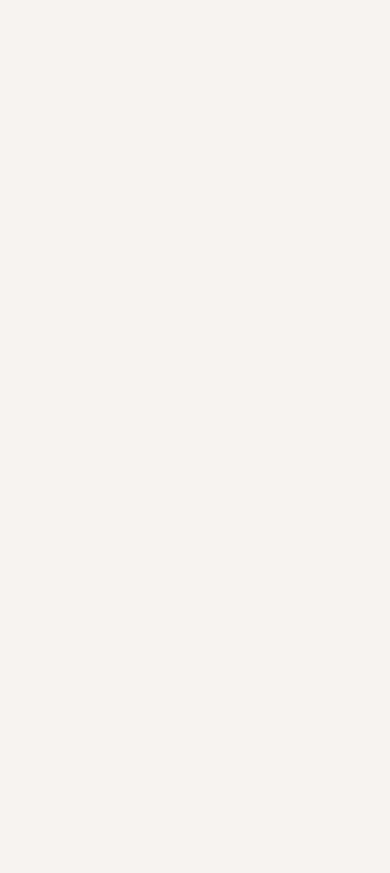
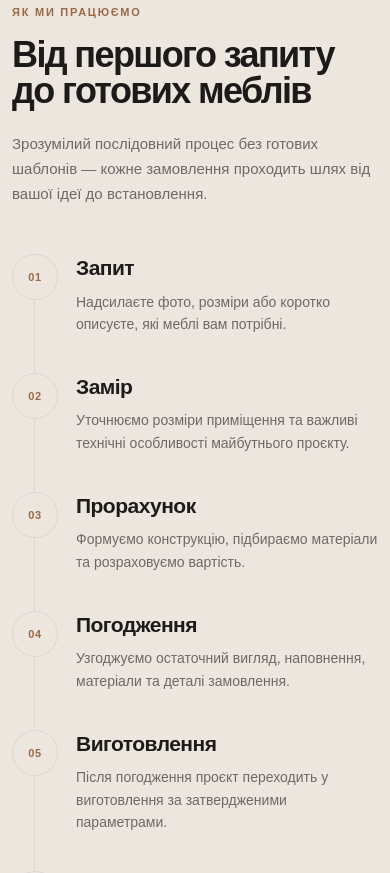
Before and after one commit to kostiantinkovalskyi93/4home-next, a Next.js app: page / in a window 390 px wide. Shown: the part 6360-7233 px from the top of the page. Before the commit the page ends 6290 px from the top, so only its background shows below. Built offline with nearby package versions, Linux system fonts and the light colour scheme.

Commit message:
feat: add homepage order process timeline

```diff
--- a/src/app/page.module.css
+++ b/src/app/page.module.css
@@ -627,10 +627,6 @@
   gap: 16px;
 }
 
-/* ========================================
-   PORTFOLIO GRID
-======================================== */
-
 .portfolioGrid {
   display: grid;
   grid-template-columns: repeat(12, minmax(0, 1fr));
@@ -765,6 +761,189 @@
 }
 
 /* ========================================
+   PROCESS
+======================================== */
+
+.process {
+  padding-block: 118px 126px;
+
+  background: var(--color-surface-soft);
+}
+
+.processHeader {
+  display: grid;
+  grid-template-columns:
+    minmax(0, 1fr)
+    minmax(280px, 420px);
+
+  align-items: end;
+
+  gap: 72px;
+}
+
+.processEyebrow {
+  margin-bottom: 18px;
+
+  color: var(--color-accent);
+
+  font-size: 12px;
+  font-weight: 700;
+  line-height: 1.2;
+
+  letter-spacing: 0.16em;
+}
+
+.processTitle {
+  max-width: 760px;
+
+  color: var(--color-text);
+
+  font-size: clamp(44px, 4.7vw, 68px);
+  font-weight: 700;
+  line-height: 1;
+
+  letter-spacing: -0.045em;
+}
+
+.processIntro {
+  max-width: 420px;
+
+  color: var(--color-text-muted);
+
+  font-size: 16px;
+  line-height: 1.7;
+}
+
+/* ========================================
+   PROCESS TIMELINE
+======================================== */
+
+.processTimeline {
+  position: relative;
+
+  display: grid;
+  grid-template-columns: repeat(6, minmax(0, 1fr));
+
+  gap: 0;
+
+  margin-top: 76px;
+}
+
+.processTimeline::before {
+  content: "";
+
+  position: absolute;
+  top: 23px;
+  right: 0;
+  left: 0;
+
+  height: 1px;
+
+  background: var(--color-border);
+}
+
+.processStep {
+  position: relative;
+
+  min-width: 0;
+
+  padding-right: 24px;
+}
+
+.processMarker {
+  position: relative;
+
+  z-index: 2;
+
+  width: 46px;
+  height: 46px;
+
+  display: flex;
+  align-items: center;
+  justify-content: center;
+
+  border: 1px solid var(--color-border);
+  border-radius: 50%;
+
+  background: var(--color-surface-soft);
+}
+
+.processMarker span {
+  color: var(--color-accent);
+
+  font-size: 11px;
+  font-weight: 700;
+
+  letter-spacing: 0.06em;
+}
+
+.processContent {
+  padding-top: 28px;
+}
+
+.processStepTitle {
+  max-width: 180px;
+
+  color: var(--color-text);
+
+  font-size: 21px;
+  font-weight: 600;
+  line-height: 1.15;
+
+  letter-spacing: -0.025em;
+}
+
+.processDescription {
+  max-width: 190px;
+
+  margin-top: 14px;
+
+  color: var(--color-text-muted);
+
+  font-size: 13px;
+  line-height: 1.6;
+}
+
+.processAction {
+  display: flex;
+  justify-content: flex-end;
+
+  margin-top: 64px;
+}
+
+.processButton {
+  min-height: 52px;
+
+  display: inline-flex;
+  align-items: center;
+  justify-content: space-between;
+
+  gap: 34px;
+
+  padding-inline: 22px;
+
+  border: 1px solid var(--color-text);
+  border-radius: var(--radius-sm);
+
+  color: var(--color-text);
+
+  font-size: 14px;
+  font-weight: 600;
+
+  transition:
+    background-color 180ms ease,
+    color 180ms ease,
+    transform 180ms ease;
+}
+
+.processButton:hover {
+  background: var(--color-text);
+  color: #ffffff;
+
+  transform: translateY(-1px);
+}
+
+/* ========================================
    FOCUS
 ======================================== */
 
@@ -773,7 +952,8 @@
 .categoryLink:focus-visible,
 .portfolioLink:focus-visible,
 .portfolioAllLink:focus-visible,
-.portfolioMobileLink:focus-visible {
+.portfolioMobileLink:focus-visible,
+.processButton:focus-visible {
   outline: 2px solid var(--color-accent);
   outline-offset: 4px;
 }
@@ -785,7 +965,8 @@
 @media (max-width: 1000px) {
   .advantagesHeader,
   .categoriesHeader,
-  .portfolioHeader {
+  .portfolioHeader,
+  .processHeader {
     grid-template-columns: 1fr;
 
     max-width: 760px;
@@ -793,7 +974,8 @@
 
   .sectionIntro,
   .categoriesIntro,
-  .portfolioIntro {
+  .portfolioIntro,
+  .processIntro {
     max-width: 620px;
   }
 
@@ -819,8 +1001,23 @@
   }
 
   .categoriesHeader,
-  .portfolioHeader {
+  .portfolioHeader,
+  .processHeader {
     gap: 28px;
+  }
+
+  .processTimeline {
+    grid-template-columns: repeat(3, minmax(0, 1fr));
+
+    row-gap: 56px;
+  }
+
+  .processTimeline::before {
+    display: none;
+  }
+
+  .processStep {
+    padding-right: 32px;
   }
 }
 
@@ -858,9 +1055,14 @@
     padding-block: 92px 100px;
   }
 
+  .process {
+    padding-block: 92px 100px;
+  }
+
   .advantagesGrid,
   .categoriesGrid,
-  .portfolioGrid {
+  .portfolioGrid,
+  .processTimeline {
     margin-top: 56px;
   }
 }
@@ -947,7 +1149,8 @@
   .eyebrow,
   .sectionEyebrow,
   .categoriesEyebrow,
-  .portfolioEyebrow {
+  .portfolioEyebrow,
+  .processEyebrow {
     font-size: 11px;
   }
 
@@ -986,14 +1189,16 @@
 
   .sectionTitle,
   .categoriesTitle,
-  .portfolioTitle {
+  .portfolioTitle,
+  .processTitle {
     font-size: clamp(38px, 10vw, 48px);
     line-height: 1.02;
   }
 
   .sectionIntro,
   .categoriesIntro,
-  .portfolioIntro {
+  .portfolioIntro,
+  .processIntro {
     font-size: 15px;
     line-height: 1.65;
   }
@@ -1082,6 +1287,83 @@
     font-size: 26px;
   }
 
+  .process {
+    padding-block: 76px 84px;
+  }
+
+  .processHeader {
+    gap: 22px;
+  }
+
+  .processTimeline {
+    position: relative;
+
+    display: grid;
+    grid-template-columns: 1fr;
+
+    gap: 0;
+
+    margin-top: 48px;
+  }
+
+  .processTimeline::before {
+    display: block;
+
+    top: 22px;
+    bottom: 22px;
+    left: 22px;
+
+    width: 1px;
+    height: auto;
+  }
+
+  .processStep {
+    display: grid;
+    grid-template-columns: 46px 1fr;
+
+    gap: 18px;
+
+    padding: 0 0 38px;
+  }
+
+  .processStep:last-child {
+    padding-bottom: 0;
+  }
+
+  .processMarker {
+    width: 46px;
+    height: 46px;
+  }
+
+  .processContent {
+    padding-top: 2px;
+  }
+
+  .processStepTitle {
+    max-width: none;
+
+    font-size: 21px;
+  }
+
+  .processDescription {
+    max-width: 360px;
+
+    margin-top: 10px;
+
+    font-size: 14px;
+  }
+
+  .processAction {
+    display: block;
+
+    margin-top: 48px;
+  }
+
+  .processButton {
+    width: 100%;
+    min-height: 54px;
+  }
+
   .categoryLink:hover .categoryImage,
   .portfolioLink:hover .portfolioImage {
     transform: none;
@@ -1099,7 +1381,8 @@
 
   .sectionTitle,
   .categoriesTitle,
-  .portfolioTitle {
+  .portfolioTitle,
+  .processTitle {
     font-size: 36px;
   }
 }
@@ -1117,7 +1400,8 @@
   .categoryMore,
   .portfolioImage,
   .portfolioArrow,
-  .portfolioAllLink {
+  .portfolioAllLink,
+  .processButton {
     transition: none;
   }
 }
--- a/src/app/page.tsx
+++ b/src/app/page.tsx
@@ -99,6 +99,45 @@ const portfolioProjects = [
     image: "/images/home/portfolio/hall-furniture.webp",
     alt: "Меблі для передпокою на замовлення",
     size: "small",
+  },
+];
+
+const processSteps = [
+  {
+    number: "01",
+    title: "Запит",
+    description:
+      "Надсилаєте фото, розміри або коротко описуєте, які меблі вам потрібні.",
+  },
+  {
+    number: "02",
+    title: "Замір",
+    description:
+      "Уточнюємо розміри приміщення та важливі технічні особливості майбутнього проєкту.",
+  },
+  {
+    number: "03",
+    title: "Прорахунок",
+    description:
+      "Формуємо конструкцію, підбираємо матеріали та розраховуємо вартість.",
+  },
+  {
+    number: "04",
+    title: "Погодження",
+    description:
+      "Узгоджуємо остаточний вигляд, наповнення, матеріали та деталі замовлення.",
+  },
+  {
+    number: "05",
+    title: "Виготовлення",
+    description:
+      "Після погодження проєкт переходить у виготовлення за затвердженими параметрами.",
+  },
+  {
+    number: "06",
+    title: "Доставка та монтаж",
+    description:
+      "Доставляємо меблі, виконуємо встановлення та перевіряємо готовий результат.",
   },
 ];
 
@@ -236,18 +275,13 @@ export default function Home() {
                         {category.number}
                       </span>
 
-                      <span
-                        className={styles.categoryArrow}
-                        aria-hidden="true"
-                      >
+                      <span className={styles.categoryArrow} aria-hidden="true">
                         ↗
                       </span>
                     </div>
 
                     <div className={styles.categoryContent}>
-                      <h3 className={styles.categoryTitle}>
-                        {category.title}
-                      </h3>
+                      <h3 className={styles.categoryTitle}>{category.title}</h3>
 
                       <p className={styles.categoryDescription}>
                         {category.description}
@@ -319,10 +353,7 @@ export default function Home() {
                         {project.number}
                       </span>
 
-                      <span
-                        className={styles.portfolioArrow}
-                        aria-hidden="true"
-                      >
+                      <span className={styles.portfolioArrow} aria-hidden="true">
                         ↗
                       </span>
                     </div>
@@ -349,6 +380,52 @@ export default function Home() {
             </div>
           </div>
         </section>
+
+        <section className={styles.process}>
+          <div className="container">
+            <div className={styles.processHeader}>
+              <div>
+                <p className={styles.processEyebrow}>ЯК МИ ПРАЦЮЄМО</p>
+
+                <h2 className={styles.processTitle}>
+                  Від першого запиту
+                  <br />
+                  до готових меблів
+                </h2>
+              </div>
+
+              <p className={styles.processIntro}>
+                Зрозумілий послідовний процес без готових шаблонів — кожне
+                замовлення проходить шлях від вашої ідеї до встановлення.
+              </p>
+            </div>
+
+            <ol className={styles.processTimeline}>
+              {processSteps.map((step) => (
+                <li key={step.number} className={styles.processStep}>
+                  <div className={styles.processMarker}>
+                    <span>{step.number}</span>
+                  </div>
+
+                  <div className={styles.processContent}>
+                    <h3 className={styles.processStepTitle}>{step.title}</h3>
+
+                    <p className={styles.processDescription}>
+                      {step.description}
+                    </p>
+                  </div>
+                </li>
+              ))}
+            </ol>
+
+            <div className={styles.processAction}>
+              <Link href="/contacts" className={styles.processButton}>
+                Обговорити проєкт
+                <span aria-hidden="true">→</span>
+              </Link>
+            </div>
+          </div>
+        </section>
       </main>
     </>
   );
```
